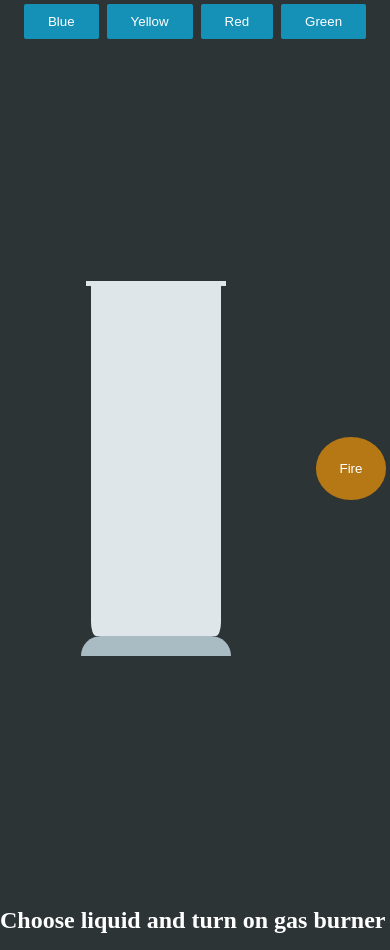
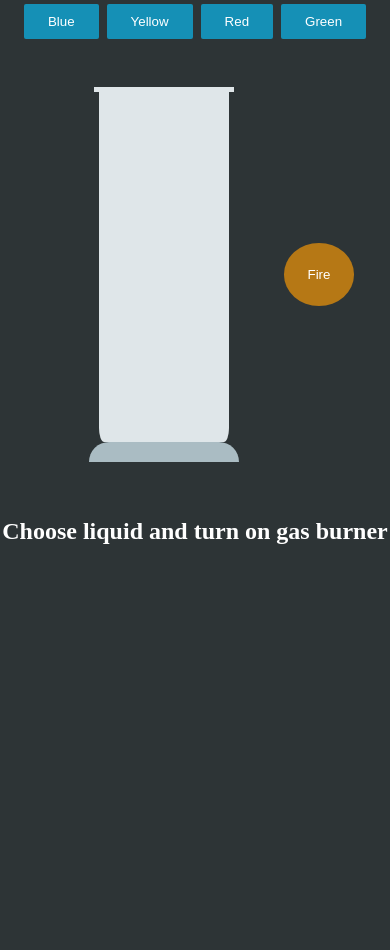
Before and after one commit to mrTibet/liquids, a plain HTML site: page index.html in a window 390 px wide. After the commit the page ends 844 px from the top, so only its background shows below. Drawn offline with Linux system fonts and the light colour scheme.

Commit message:
change position again

```diff
--- a/style.css
+++ b/style.css
@@ -4,6 +4,7 @@ body{
 }
 main{
     display: flex;
+    margin: 40px 40px;
 }
 .headpanel {
     display: flex;
@@ -20,7 +21,7 @@ main{
     justify-content: center;
     align-items: center;
     flex-direction: column;
-    height: 100vh;
+    height: auto;
     width: 80%;
 }
 .boxes{
@@ -217,5 +218,6 @@ h1{
     }
     .information-b{
         display: flex;
+        justify-content: center;
     }
 }
```
Also changed, not shown: index.html (+1 -1 lines).
